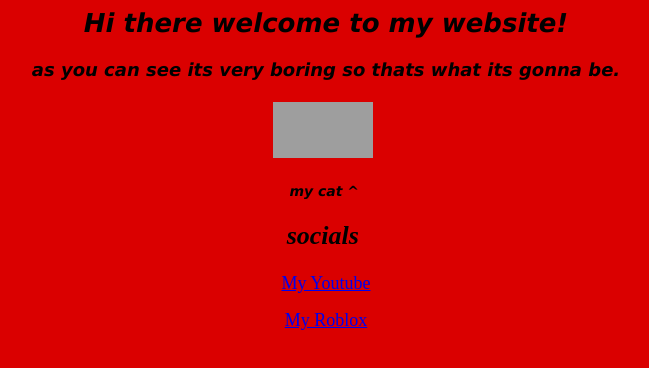
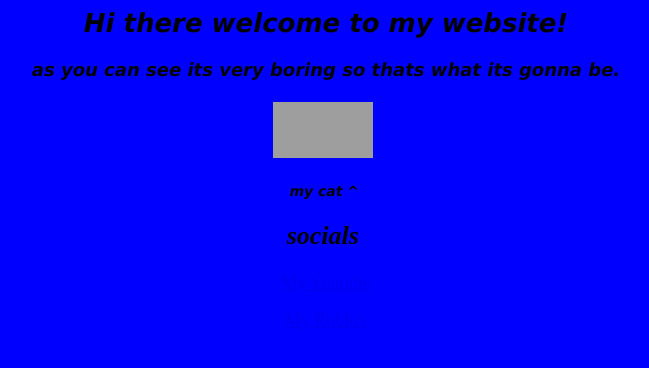
Before and after one commit to MyrbleTESING/myrble-website, a plain HTML site: page index.html in a window 1280 px wide. Shown: the whole page, without its empty margins (314-963 px from the left). Drawn offline with Linux system fonts and the light colour scheme; grey boxes are pictures that could not be loaded.

Commit message:
Update index.html

```diff
--- a/index.html
+++ b/index.html
@@ -2,7 +2,7 @@
   <head>
     <title> TEST </title>
   </head>
-<body bgcolor="dark blue"
+<body bgcolor="blue"
   </body>
 </html>
 <h1 style="text-align:center"><span style="font-size:26px"><em><span style="font-family:Verdana,Geneva,sans-serif">Hi there welcome to my website!</span></em></span></h1>
```
